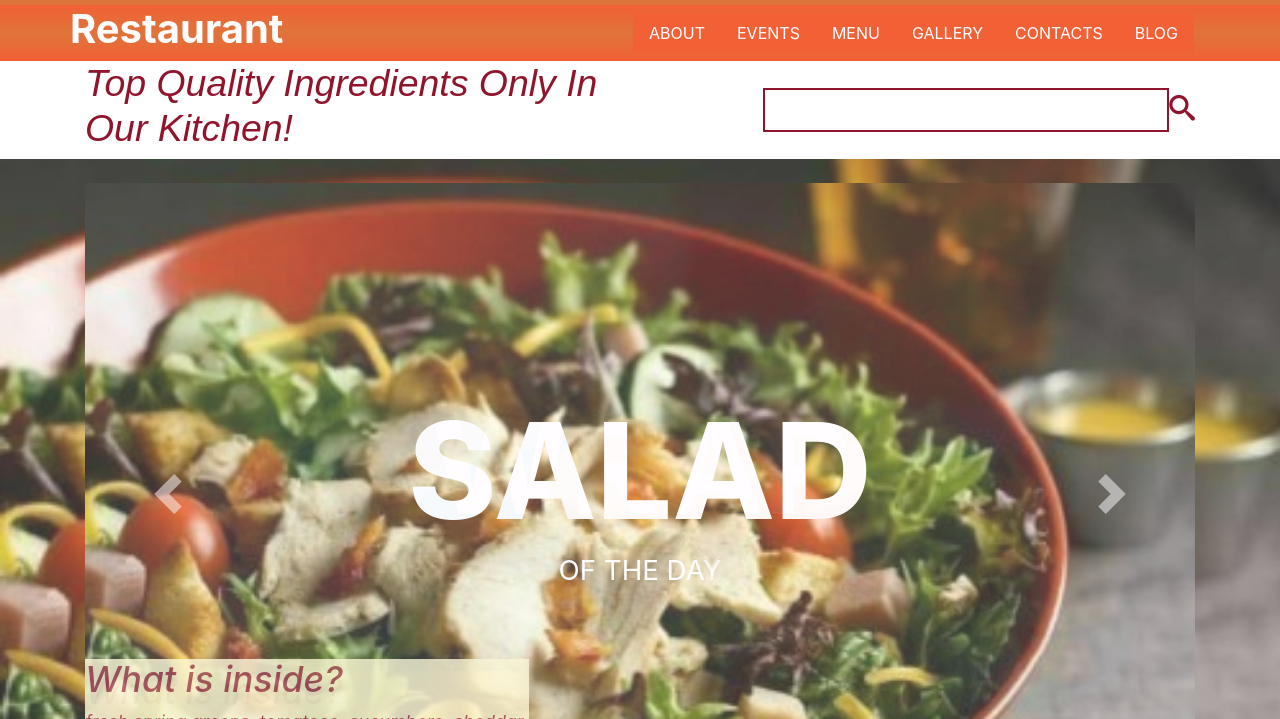
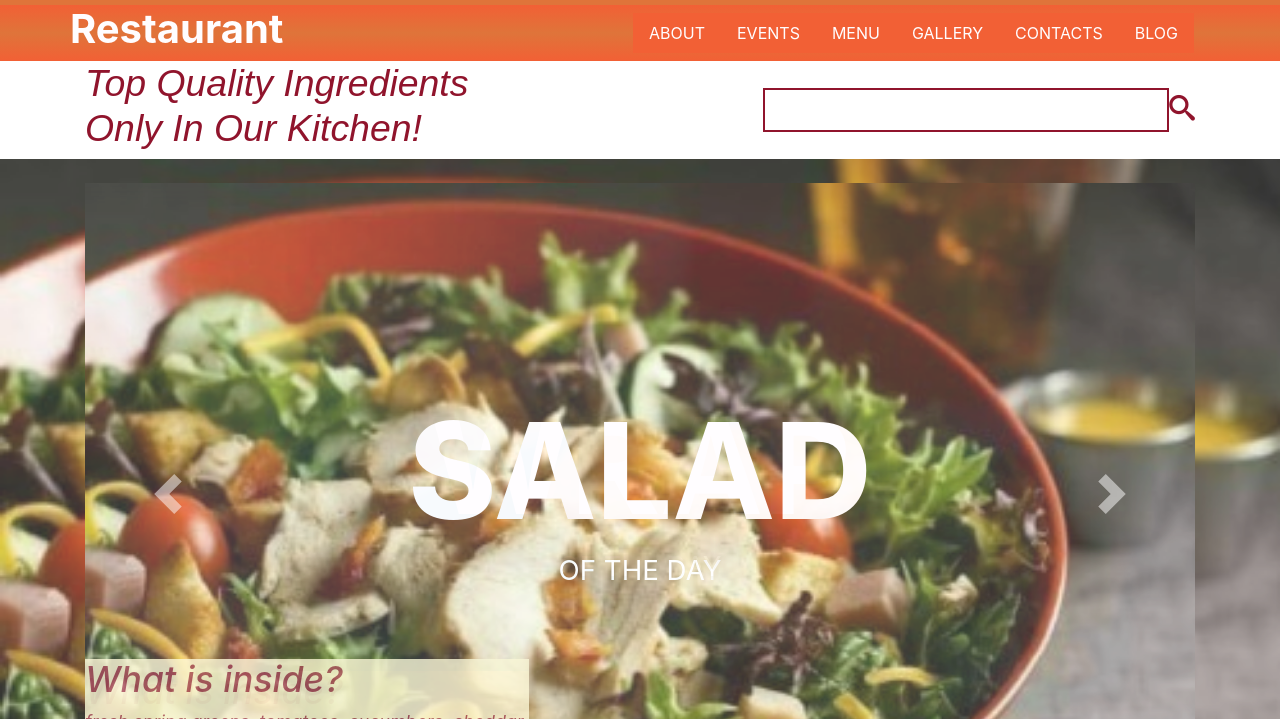
Before and after one commit to lhpartridge/Restaurant, a plain HTML site: page index.html in a window 1280 px wide. Shown: the part 51-770 px from the top of the page. Drawn offline with nearby package versions, Linux system fonts and the light colour scheme; files whose address does not match are found by name; a web font is replaced by a local one.

```diff
--- a/index.html
+++ b/index.html
@@ -180,7 +180,7 @@ bottom-header
         <section class="bottom-header-section">
             <div class="container bottom-header-container">
                 <div class="row bottom-header-row justify-content-center justify-content-md-between slogan">
-                    <h2 class="col col-md-6 justify-content-start text bottom-header-text">top quality ingredients only in our kitchen!</h2>
+                    <h2 class="col col-md-5 justify-content-start text bottom-header-text">top quality ingredients only in our kitchen!</h2>
                     <div class="col col-md-6 d-flex align-items-center  justify-content-center justify-content-md-end  search-bar">
                         <form action="#link">
                             <input type="search" value=""/><span aria-hidden="true" data-icon="&#xe986;" class="search icon-search"></span>
@@ -388,7 +388,7 @@ bottom-header
 
 
 
-                    <!--
+                    <!-- this code section is from a previous version of the index file
                     <section class="container offers-section">
                         <p class="text reservations-text">Reservations and orders may be placed anytime</p>
                         <div class="row offers-row justify-content-center justify-content-md-around">
@@ -466,7 +466,7 @@ bottom-header
                             </li>
                         </ul>
 
-                        <!--
+                        <!-- this code section if from a previous version of the index file
                             <div class="client">
                                 <p class="text client-text" id="client1">client logo</p>
                             </div>
@@ -539,7 +539,4 @@ bottom-header
     </body>
 </html>
 
-<!--problems to resolve
-add border dividers to client section
-adjust colors
-finish styling-->
+<!--Lorraine Hall Partridge 2021-->
```
Also changed, not shown: css/media/crow and pitcher2.PNG (added).
